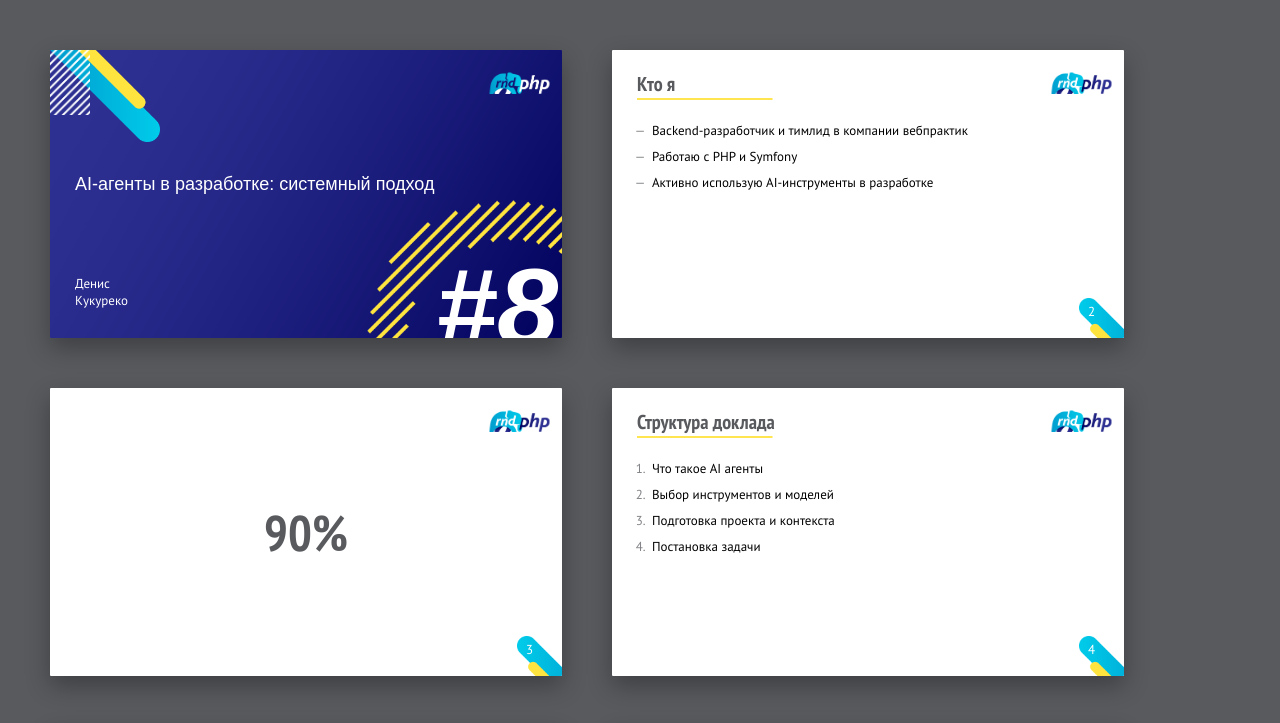
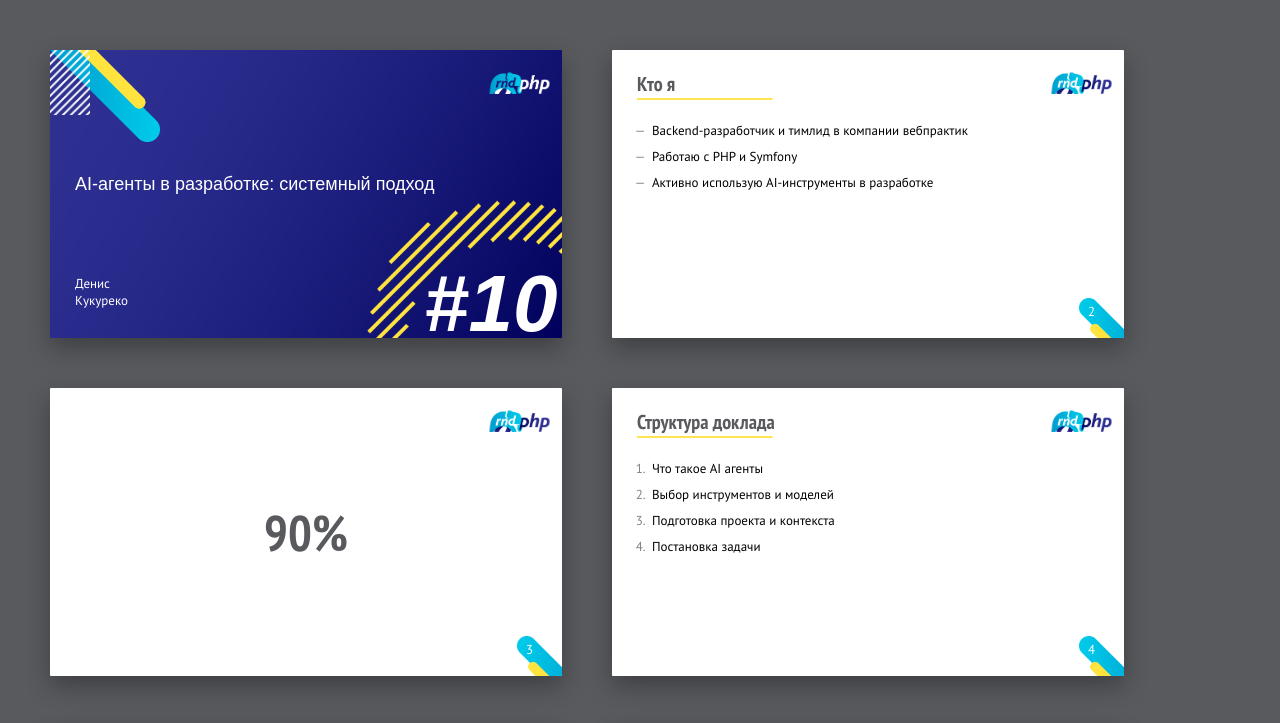
Before and after one commit to Happiest-d/rndphp-ai-agents, a website: page index.html in a window 1280 px wide. Shown: the top 723 px of the page. Drawn offline with Linux system fonts and the light colour scheme.

Commit message:
feat(presentation): 10

```diff
--- a/shower/themes/rndphp/styles/slide/preview.css
+++ b/shower/themes/rndphp/styles/slide/preview.css
@@ -14,9 +14,9 @@
 	background: url("../../pictures/yellow-circle.png") 100px 25px/cover no-repeat;
 	width: 570px;
 	height: 350px;
-	padding: 127px 0 0 150px;
-	font: italic bold 220px/1 "Arial", sans-serif;
-	content: '#8';
+	padding: 150px 25px 0 150px;
+	font: italic bold 160px/1 "Arial", sans-serif;
+	content: '#10';
 }
 
 .preview .lines {
```
